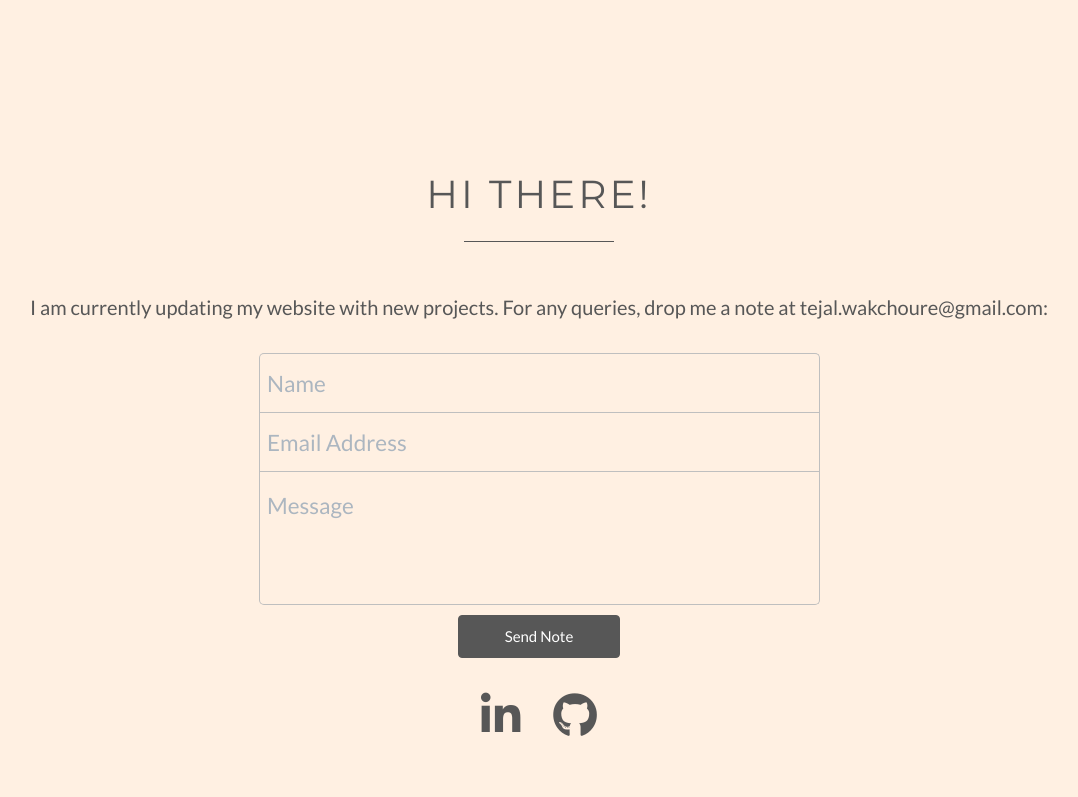
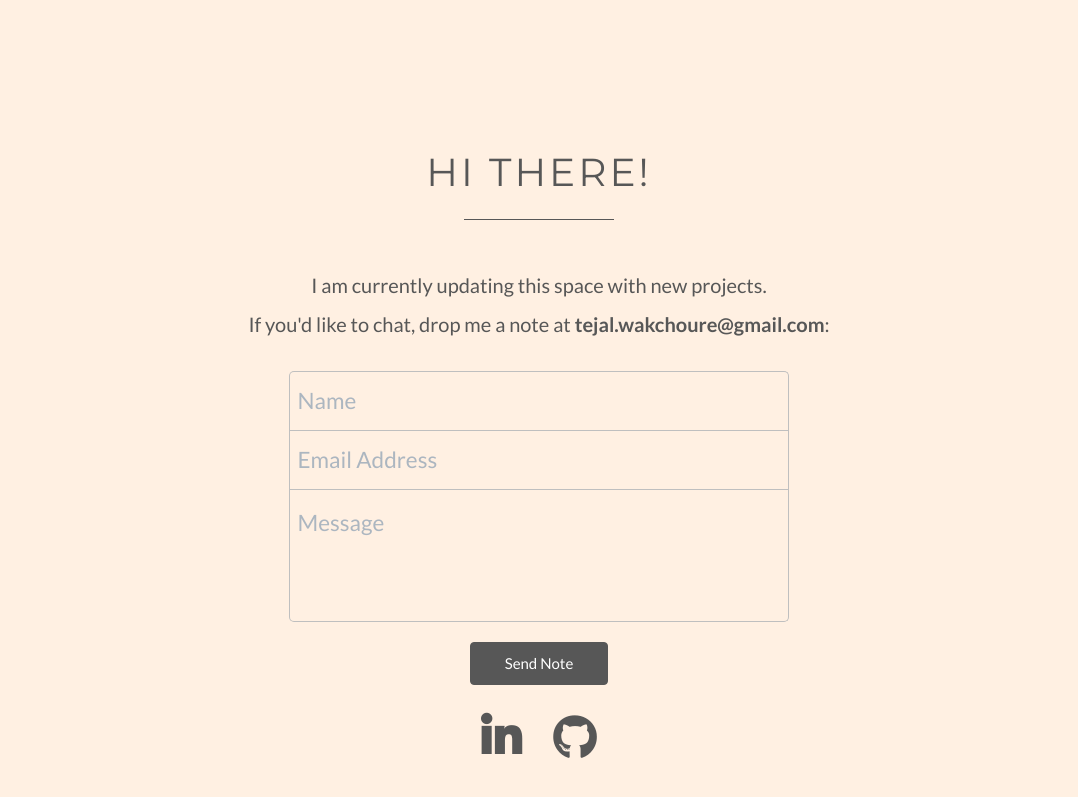
Before and after one commit to tejalwakchoure/tejalwakchoure.github.io, a Jekyll site: the page built from index.html, in a window 1280 px wide. Shown: the top 797 px of the page, without its empty margins (101-1179 px from the left). Built offline with Jekyll 4.4.1, drawn with Linux system fonts in a browser that asks for light colours.

Commit message:
Under Construction Page

```diff
--- a/_includes/under_construction.html
+++ b/_includes/under_construction.html
@@ -6,7 +6,8 @@
 				<h1>Hi there!</h1>
 				<hr style="border-top: solid 1px; max-width: 150px;"/>
 				<br>
-				<p>I am currently updating my website with new projects. For any queries, drop me a note at <a href="mailto:{{ site.email }}" target="_blank">tejal.wakchoure@gmail.com</a>:</p>
+				<p>I am currently updating this space with new projects.</p>
+				<p>If you'd like to chat, drop me a note at <a href="mailto:{{ site.email }}" target="_blank">tejal.wakchoure@gmail.com</a>:</p>
 				<br>
 				</div>
 			</div>
@@ -15,7 +16,7 @@
 
 				<form action="//formspree.io/{{ site.email }}" method="POST" target="output_frame"
 							name="sentMessage" id="contactForm" novalidate
-							style="width: 50% !important; margin: auto;">
+							style="width: 50%; max-width: 500px; margin: auto;">
 
 							<div class="form-group col-xs-12 floating-label-form-group controls"
 								style="border-top-right-radius: 5px;border-top-left-radius: 5px; border-bottom: 0;">
@@ -39,8 +40,8 @@
 
 							<br>
 							<div id="success"></div>
-							<div class="form-group col-xs-12" style="padding: 10px">
-								<button type="submit" class="btn btn-success btn" style=""
+							<div class="form-group col-xs-12" style="padding: 20px; margin: 0;">
+								<button type="submit" class="btn btn-success btn"
 									onclick="document.getElementById('thanks').style.display = 'block';">Send Note</button>
 							</div>
 						<div id="thanks" class="show-on-submit"><p>Thank you, I will be in touch soon!</p></div>
```
Also changed, not shown: _includes/css/main.css (+13 -6 lines).
